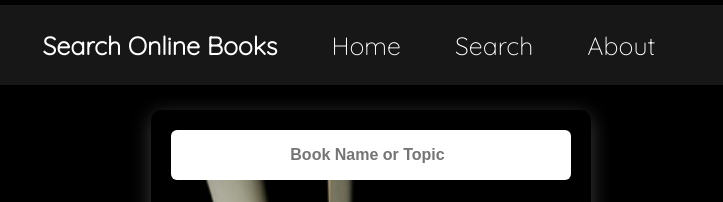
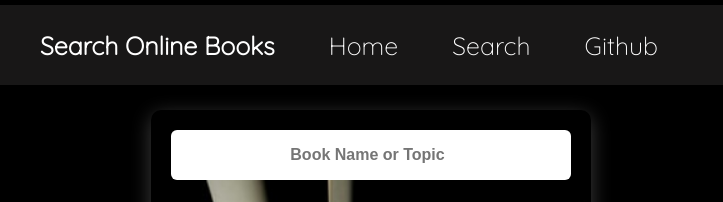
Before and after one commit to constGaurav/Online-Books, a website: page public/search.html in a window 1280 px wide. Shown: the top 202 px of the page, 311-1034 px from the left. Drawn offline with Linux system fonts and the light colour scheme.

Commit message:
Added github link

```diff
--- a/public/search.html
+++ b/public/search.html
@@ -19,7 +19,7 @@
         <li class="nav"><a href="/search" style="font-weight: bolder;">Search Online Books</a></li>
         <li class="nav"><a href="/">Home</a></li>
         <li class="nav"><a href="/search">Search</a></li>
-        <li class="nav"><a href="#">About</a></li>
+        <li class="nav"><a href="https://github.com/mrgauravchaudhary/Online-Books">Github</a></li>
         </ul>
     </div>
 
```
Also changed, not shown: public/index.html (+1 -1 lines).
